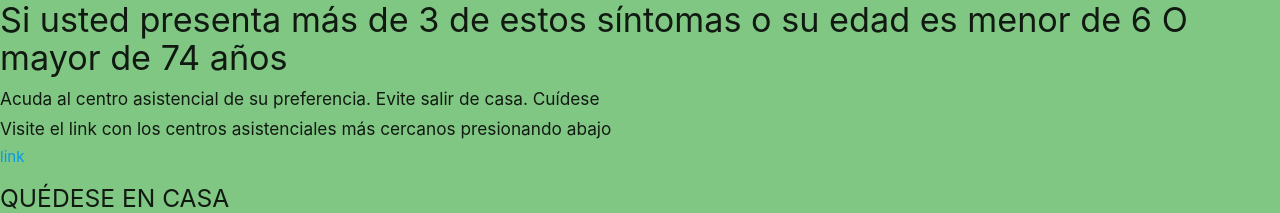
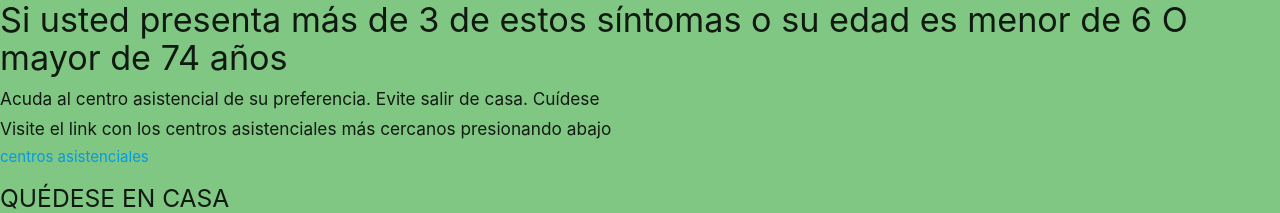
Before and after one commit to vanessa348/pagina-web-9, a Django app: page / in a window 1280 px wide. Shown: the part 617-830 px from the top of the page. Run offline with Django 3.2, Linux system fonts and the light colour scheme.

Commit message:
arreglo links

```diff
--- a/miweb/templates/index.html
+++ b/miweb/templates/index.html
@@ -52,7 +52,7 @@
 
         <div>
             <h6>Visite el link con los centros asistenciales más cercanos presionando abajo</h6>
-            <a href=http://127.0.0.1:8000/mapa>link</a>
+            <a href=http://127.0.0.1:8000/mapa>centros asistenciales</a>
             <h5>QUÉDESE EN CASA</h5>
     </div>
 
```
